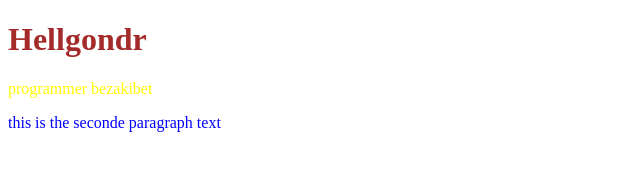
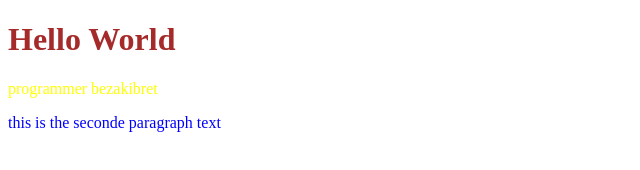
Before and after one commit to BezaKibret/DEV, a plain HTML site: page index.html in a window 1280 px wide. Shown: the whole page, without its empty margins (0-640 px from the left). Drawn offline with Linux system fonts and the light colour scheme.

Commit message:
Update index.html

```diff
--- a/index.html
+++ b/index.html
@@ -25,8 +25,8 @@
     </div>
 </div>
 
- <h1>Hellgondr</h1>
- <p>programmer bezakibet</p>
+ <h1>Hello World</h1>
+ <p>programmer bezakibret</p>
  <p1>this is the seconde paragraph text</p>
 </body>
 </html>
```
